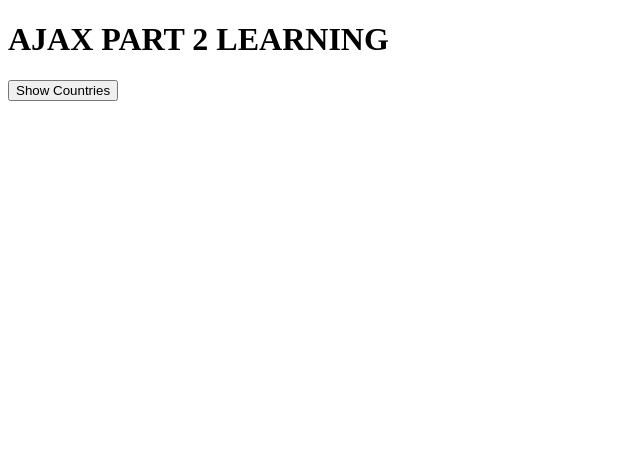
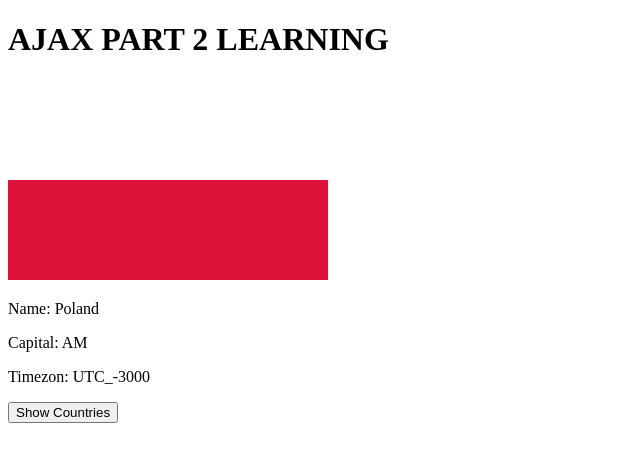
Before and after one commit to githukelvin/AJAX-PART2, a plain HTML site: page index.html in a window 1280 px wide. Shown: the whole page, without its empty margins (0-640 px from the left). Drawn offline with Linux system fonts and the light colour scheme.

Commit message:
Manipulating the json data

```diff
--- a/index.html
+++ b/index.html
@@ -8,6 +8,20 @@
 </head>
 <body>
     <h1>AJAX PART 2 LEARNING</h1>
+    <div class=" container">
+        <div class="container">
+            <div class="img">
+                <img src="./images/pl.png" alt="pl image">
+
+            </div>
+            <div class="info">
+                <p>Name: <span class="name">Poland</span></p>
+                <p>Capital: <span class="capital">AM</span></p>
+                <p>Timezon: <span class="timezone">UTC_-3000</span></p>
+
+            </div>
+        </div>
+    </div>
     <button id="btn">Show Countries</button>
     <script src="./script.js"></script>
 </body>
--- a/script.js
+++ b/script.js
@@ -12,11 +12,12 @@ btn.addEventListener('click', () => {
     xhr.onload = () => {
         //if the response is successful
         if(xhr.status===200){
-            let data = JSON.parse(xhr.responseText)
+            let data = JSON.parse(xhr.responseText);
+            console.log(data);
         }
 
         else{
-            alert('Something
+            alert('Something occured');
         }
 
     }
```
Also changed, not shown: css/styles.css (added), images/pl.png (added).
